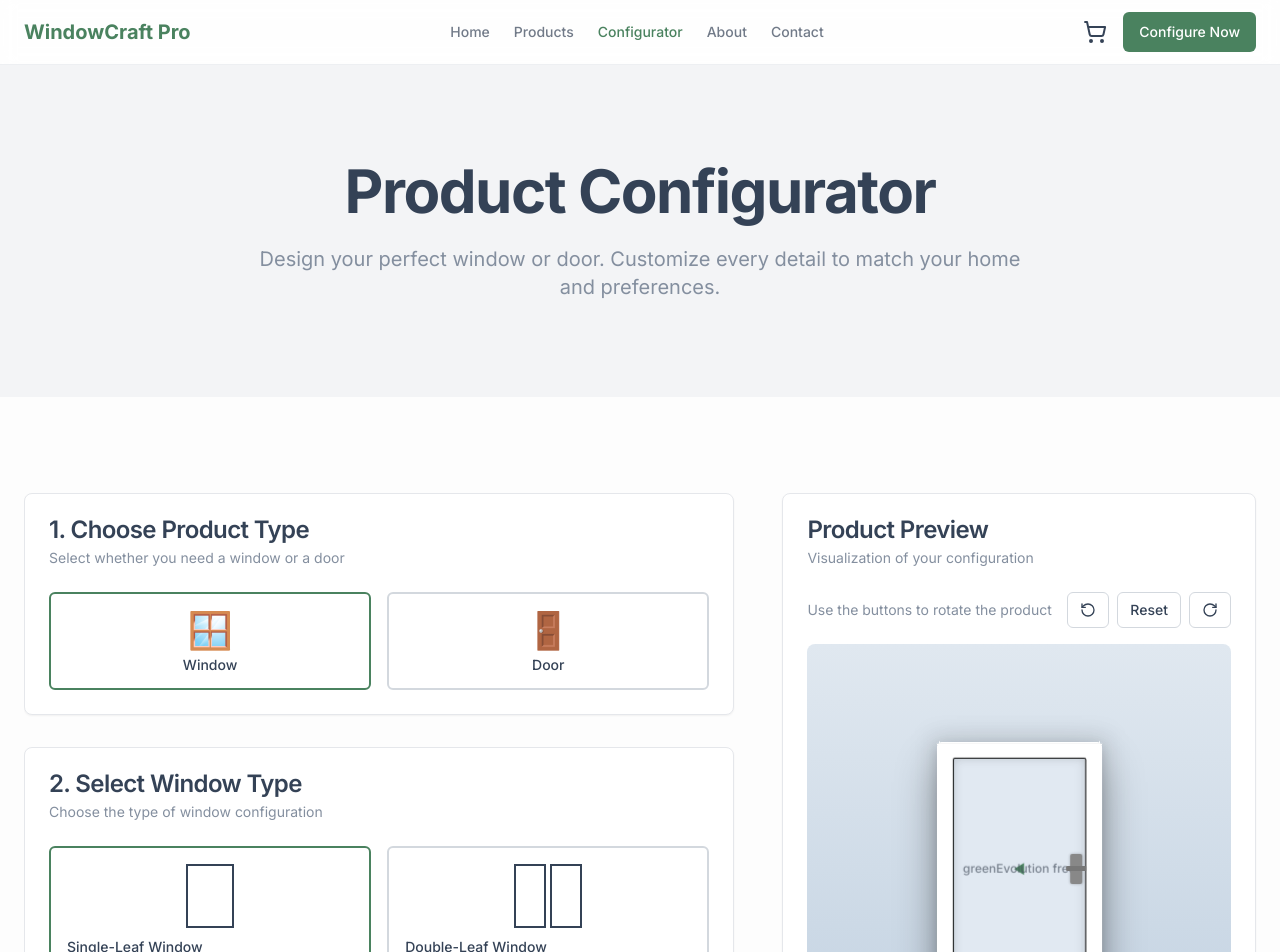
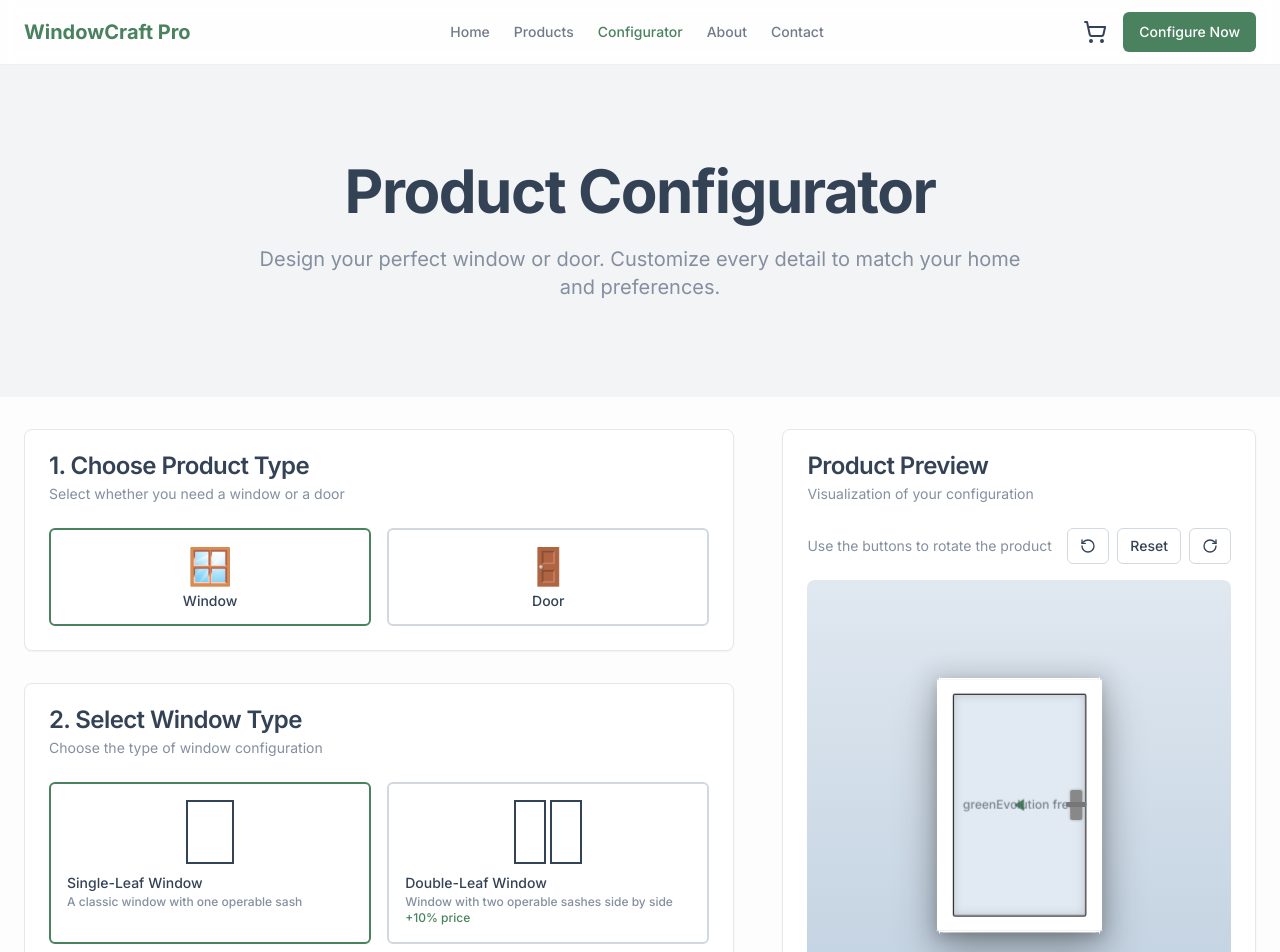
Before and after one commit to jonitri/window-craft-visualizer-shop, a React (Vite) app: page /configurator in a window 1280 px wide. Shown: the top 952 px of the page. Built offline with nearby package versions, Linux system fonts and the light colour scheme.

Commit message:
Fix: Extend configuration panel to bottom
The left configuration panel was updated to extend to the bottom of the page.

```diff
--- a/src/components/configurator/ConfigurationOptions.tsx
+++ b/src/components/configurator/ConfigurationOptions.tsx
@@ -37,7 +37,12 @@ export const ConfigurationOptions = ({ children }: ConfigurationOptionsProps) =>
     <div
       ref={optionsRef}
       className="lg:col-span-6 space-y-8 overflow-y-auto pb-24"
-      style={{ maxHeight: 'calc(100vh - 120px)', paddingRight: '1rem' }}
+      style={{
+        height: 'calc(100vh - 120px)',
+        paddingRight: '1rem',
+        position: 'sticky',
+        top: '120px'
+      }}
     >
       {children}
     </div>
--- a/src/components/configurator/ConfiguratorLayout.tsx
+++ b/src/components/configurator/ConfiguratorLayout.tsx
@@ -20,8 +20,8 @@ export const ConfiguratorLayout = ({ children }: ConfiguratorLayoutProps) => {
       </section>
 
       {/* Configurator Section */}
-      <section className="container-custom section-padding">
-        <div className="grid lg:grid-cols-10 gap-8">
+      <section className="container-custom pb-24">
+        <div className="grid lg:grid-cols-10 gap-8 pt-8">
           {children}
         </div>
       </section>
```
